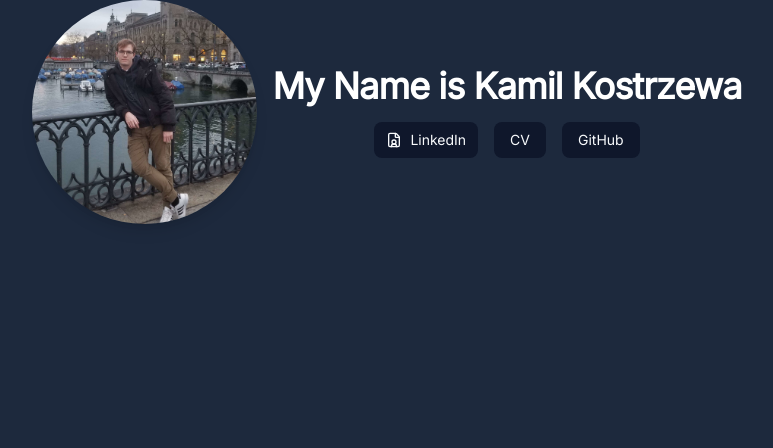
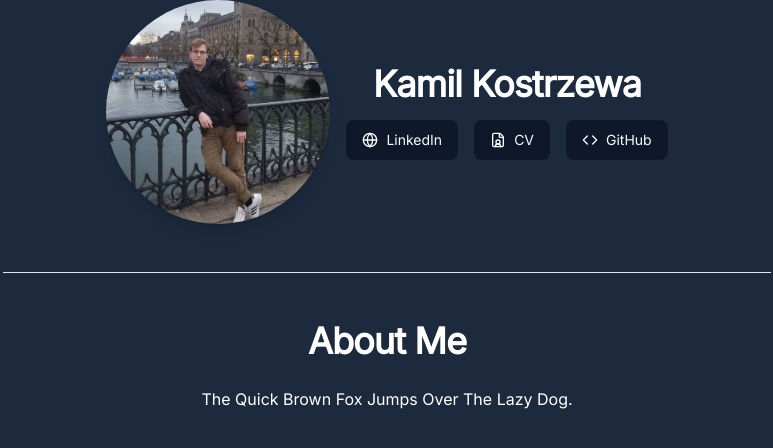
Before and after one commit to K0Stek122/k0stek122.github.io, a React (Vite) app: page /employers in a window 1280 px wide. Shown: the top 448 px of the page, without its empty margins (253-1026 px from the left). Built offline with nearby package versions, Linux system fonts and the light colour scheme.

Commit message:
feat: enhance Employers page with new buttons for CV and GitHub; update layout and styles

```diff
--- a/src/pages/employers.tsx
+++ b/src/pages/employers.tsx
@@ -2,7 +2,8 @@ import React from 'react';
 import { useNavigate } from 'react-router-dom';
 import H1 from '../components/ui/typographyh1';
 import { Button } from '../components/ui/button';
-import { FileUser } from 'lucide-react';
+import { Separator } from '../components/ui/separator';
+import { FileUser, Globe, Code } from 'lucide-react';
 
 /*
 The main page will display three main buttons:
@@ -25,29 +26,53 @@ const EmployersPage: React.FC<EmployersPageProps> = () => {
 
 
     return (
-        <div className="flex items-start justify-center h-screen bg-slate-800 gap-4">
-            <div className="animate-fadeInUp flex flex-row items-center justify-center gap-4 bg-slate-800 v-screen">
+        <div className="flex flex-col items-center h-screen w-dvw bg-slate-800 gap-12 justify-start">
+            <div className="animate-fadeInUp flex flex-row items-center justify-center gap-4 bg-slate-800 v-screen w-full max-w-4xl">
                 <img
                     src="/src/assets/LinkedIn.jpg"
                     alt="Description of the image"
                     className="rounded shadow-lg h-56 rounded-full"
                 />
                 <div className="flex flex-col items-center justify-center gap-4 bg-slate-800">
-                    <H1 text="My Name is Kamil Kostrzewa"></H1>
+                    <H1 text="Kamil Kostrzewa"></H1>
                     <div className="flex flex-row items-center justify-center gap-4 bg-slate-800">
+
                         <Button
                             variant="default"
+                            size="lg"
                             className={buttonStyles}
                             onClick={() => handleExternalLink("https://www.linkedin.com/in/kamil-kostek/")}>
-                                <FileUser data-icon="inline-start" />
+                                <Globe data-icon="inline-start" />
                                 LinkedIn
                         </Button>
 
-                        <Button variant="default">CV</Button>
+                        <Button
+                            variant="default"
+                            size="lg"
+                            className={buttonStyles}
+                            >
+                                <FileUser data-icon="inline-start" />
+                                CV
+                        </Button>
 
-                        <Button variant="default">GitHub</Button>
+                        <Button
+                            variant="default"
+                            size="lg"
+                            className={buttonStyles}
+                            onClick={() => handleExternalLink("https://github.com/K0Stek122")}
+                            >
+                                <Code data-icon="inline-start" />
+                                GitHub
+                        </Button>
                     </div>
                 </div>
+            </div>
+            <Separator className="animate-fadeInUp max-w-3/5" />
+            <div className="animate-fadeInUp flex flex-col items-center w-screen bg-slate-800 max-w-3/5">
+                <H1 text="About Me" />
+                <p className="leading-7 [&:not(:first-child)]:mt-6 text-white">
+                    The Quick Brown Fox Jumps Over The Lazy Dog.
+                </p>
             </div>
         </div>
     );
```
